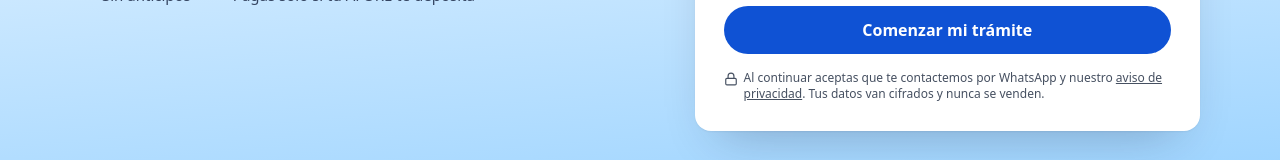
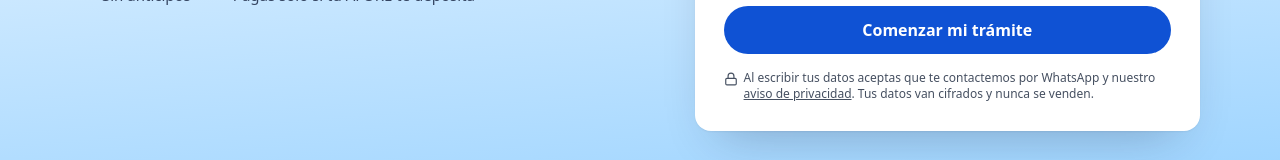
Before and after one commit to richyhoopd/aforeassistant, a Next.js app: page / in a window 1280 px wide. Shown: the part 592-752 px from the top of the page. Built offline with nearby package versions, Linux system fonts and the light colour scheme.

Commit message:
fix: no perder la captura del teléfono con nombre parcial y precisar el copy de consentimiento

```diff
--- a/components/landing/EstimatorCard.tsx
+++ b/components/landing/EstimatorCard.tsx
@@ -36,8 +36,9 @@ export function EstimatorCard() {
   const lastCapture = useRef("")
   const capturar = () => {
     if (telefono.replace(/\D/g, "").length !== 10) return
+    const nombreTrim = nombre.trim()
     const payload = JSON.stringify({
-      fullName: nombre.trim(),
+      ...(nombreTrim.length >= 5 ? { fullName: nombreTrim } : {}),
       phone: telefono.trim(),
       monthlySalary: salario,
       sourceRef: "landing-hero",
@@ -176,7 +177,7 @@ export function EstimatorCard() {
       <p className="mt-4 flex items-start justify-center gap-1.5 text-xs text-muted-foreground">
         <Lock className="mt-0.5 size-3.5 shrink-0" aria-hidden />
         <span>
-          Al continuar aceptas que te contactemos por WhatsApp y nuestro{" "}
+          Al escribir tus datos aceptas que te contactemos por WhatsApp y nuestro{" "}
           <a href="/privacidad" target="_blank" rel="noopener noreferrer" className="underline">
             aviso de privacidad
           </a>
```
